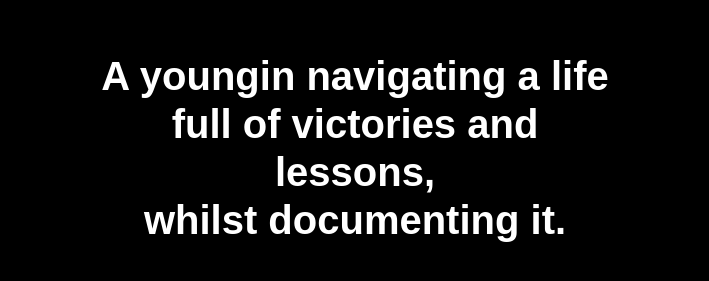
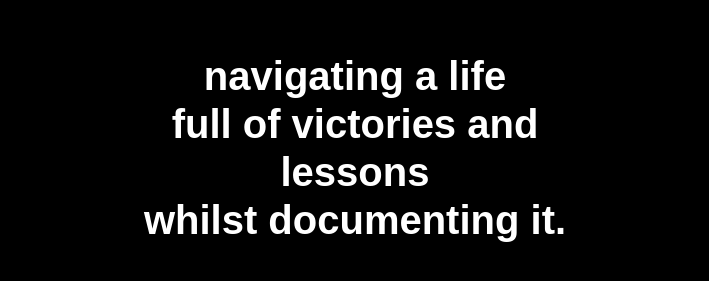
Before and after one commit to kop3577/personal-proj, a plain HTML site: page index.html in a window 1280 px wide. Shown: the part 223-504 px from the top of the page, without its empty margins (285-994 px from the left). Drawn offline with Linux system fonts and the light colour scheme.

Commit message:
Update index.html

```diff
--- a/index.html
+++ b/index.html
@@ -61,7 +61,7 @@
 </head>
 <body>
     <div class="content">
-        <h1>A youngin navigating a life<br>full of victories and lessons,<br>whilst documenting it.</h1>
+        <h1>navigating a life<br>full of victories and lessons<br>whilst documenting it.</h1>
         <div class="social-icons">
             <a href="https://youtube.com/omrashmawi" class="youtube">
                 <img src="https://upload.wikimedia.org/wikipedia/commons/4/42/YouTube_icon_%282013-2017%29.png" alt="YouTube">
```
